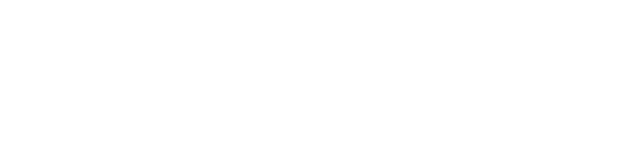
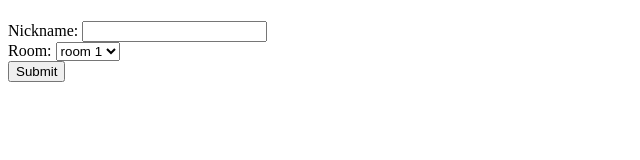
Before and after one commit to goeden22/web-chat-client, a website: page public/index.html in a window 1280 px wide. Shown: the whole page, without its empty margins (0-640 px from the left). Drawn offline with Linux system fonts and the light colour scheme.

Commit message:
:Front page markup

```diff
--- a/public/index.html
+++ b/public/index.html
@@ -1,12 +1,33 @@
 <!DOCTYPE html>
 <html lang="en">
+
 <head>
     <meta charset="UTF-8">
     <meta name="viewport" content="width=device-width, initial-scale=1.0">
     <meta http-equiv="X-UA-Compatible" content="ie=edge">
     <title>Document</title>
 </head>
+
 <body>
+    <div class="main-container">
+        <h1 class="header--main"></h1>
+        <form action="" class="loginform">
+            <div class="loginform__group">
+                <label for="" class="header--main">Nickname:</label>
+                <input name="nickname" type="text" class="loginform__input">
+            </div>
+            <div class="loginform__group">
+                <label for="" class="header--main">Room:</label>
+                <select name="rooms" class="loginform__list">
+                    <option value="room 1">room 1</option>
+                    <option value="room 2">room 2</option>
+                    <option value="room 3">room 3</option>
+                    <option value="room 4">room 4</option>
+                  </select>
+            </div>
+            <div class="loginform__group"><input type="submit" class="loginform__btn"></div>
+        </form>
+    </div>
+</body>
 
-</body>
 </html>
```
